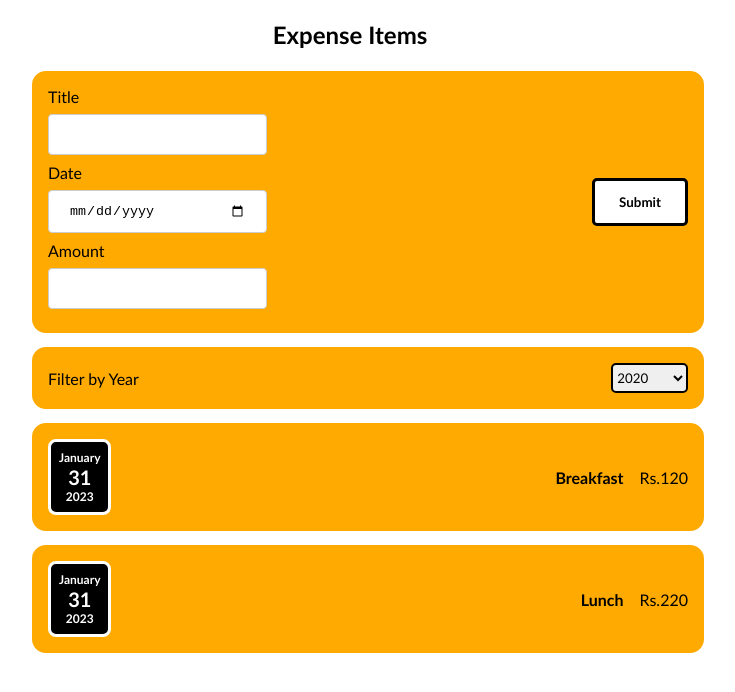
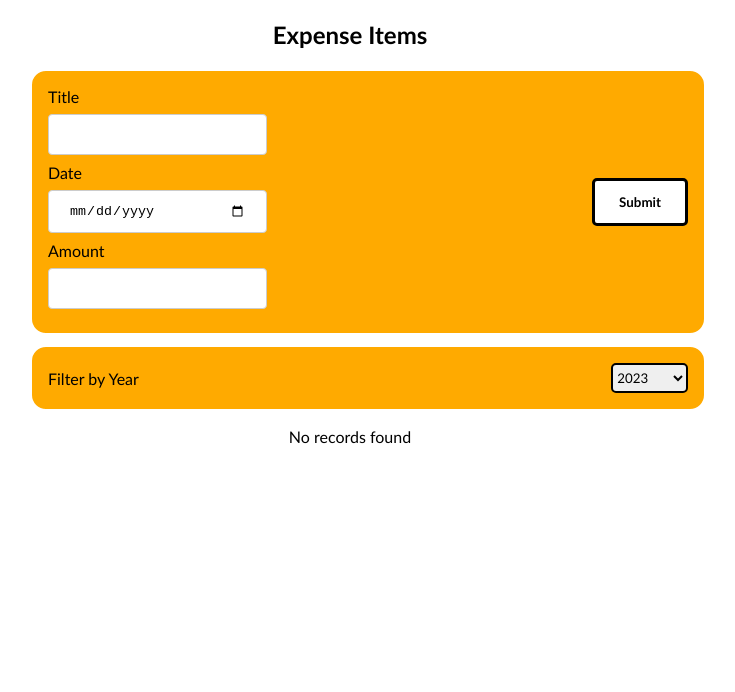
Before and after one commit to balayogesh007/React-Expense-list, a React (Create React App) app: page / in a window 1280 px wide. Shown: the top 692 px of the page, without its empty margins (290-1025 px from the left). Built offline with nearby package versions, Linux system fonts and the light colour scheme.

Commit message:
added filter -2

```diff
--- a/src/App.tsx
+++ b/src/App.tsx
@@ -1,19 +1,35 @@
+import { useState } from 'react';
 import './App.css';
 import { Expenses } from './components/Expenses/Expenses';
 import { NewExpense } from './components/NewExpense/NewExpense';
 import { CardWrapper } from './components/UI/CardWrapper';
 
+  const staticData = [
+    {
+      id: 1,
+      title: 'Breakfast',
+      amount: '30',
+      date: "2021-05-29"
+    },
+    {
+      id: 2,
+      title: 'Lunch',
+      amount: '120',
+      date: "2020-12-20"
+    }
+  ]
+
 function App() {
+  const [expenses, setExpenses] = useState(staticData)
   const addExpenseDataHandler = (expenseItems: any) => {
-    console.log("In App.tsx");
-    console.log(expenseItems);
-    return expenseItems
+    setExpenses((previousItems) => { return [expenseItems, ...previousItems] })
   }
+
   return (
     <CardWrapper className="App">
       <h2>Expense Items</h2>
       <NewExpense onAddExpense={addExpenseDataHandler} />
-      <Expenses/>
+      <Expenses items={expenses}/>
     </CardWrapper>
   );
 }
--- a/src/components/Expenses/ExpenseDate.jsx
+++ b/src/components/Expenses/ExpenseDate.jsx
@@ -1,9 +1,11 @@
 import './ExpenseDate.css';
+import moment  from 'moment';
 
 export const ExpenseDate = (props) => {
-  const month = props.date.toLocaleString('en-US', {month: 'long'});
-  const day = props.date.toLocaleString('en-US', {day: '2-digit'});
-  const year = props.date.getFullYear();
+  console.log("ExpenseDate line 5------", props);
+  const month = moment(props.date).format('MMMM');
+  const day = moment(props.date).format('DD')
+  const year = moment(props.date).year();
   return (
     <div className='expense-list-calendar'>
       <div className='month-name'>{month}</div>
--- a/src/components/Expenses/ExpenseItem.jsx
+++ b/src/components/Expenses/ExpenseItem.jsx
@@ -9,7 +9,7 @@ export const ExpenseItems = (props) => {
             <ExpenseDate date = {props.date}></ExpenseDate>
             <div className='expense-item-desc'>
                 <h4>{props.title}</h4>
-                <div className='expense-item-price'>{props.amount}</div>
+                <div className='expense-item-price'>Rs. {props.amount}</div>
             </div>
             {/* <button className='edit-expense' onClick={editTitleHandler}>Edit Title</button> */}
         </CardWrapper>
--- a/src/components/Expenses/Expenses.jsx
+++ b/src/components/Expenses/Expenses.jsx
@@ -1,27 +1,31 @@
 import { useState } from "react";
-import { ExpensesFilter } from "./ExpenseFilter"
-import { ExpenseItems } from "./ExpenseItem"
+import { ExpensesFilter } from "./ExpenseFilter";
+import { ExpenseItems } from "./ExpenseItem";
+import moment from "moment";
 
-export const Expenses = () => {
-  const [filtered, setFiltered] = useState('2020');
+export const Expenses = (props) => {
+  const setDefaultYear = moment(new Date()).year().toString();
+  const [filtered, setFiltered] = useState(setDefaultYear);
   const filterChangeHandler = (yearSelected) => {
     setFiltered(yearSelected);
   }
+
+  const filterExpenses = props.items.filter((expense) => {
+    const dateValue = moment(expense.date).year().toString();
+    return dateValue === filtered
+  })
   return (
     <div>
       <ExpensesFilter selected={filtered} onChangeFilter={filterChangeHandler} />
-      <ExpenseItems
-      title = {'Breakfast'}
-      amount = {'Rs.120'}
-      date = {new Date()}
-      >
-      </ExpenseItems>
-      <ExpenseItems
-      title = {'Lunch'}
-      amount = {'Rs.220'}
-      date = {new Date()}
-      >
-      </ExpenseItems>
+      {filterExpenses.length === 0 && <p>No records found</p>}
+      {filterExpenses.length > 0 && filterExpenses.map((data) => (
+        <ExpenseItems
+          key={data.id}
+          title={data.title}
+          amount={data.amount}
+          date={data.date}
+        />
+      ))}
     </div>
   )
 }
--- a/src/components/NewExpense/ExpenseForm.jsx
+++ b/src/components/NewExpense/ExpenseForm.jsx
@@ -40,7 +40,7 @@ export const ExpenseForm = (props) => {
       amount: amountInput,
       date: dateInput
     }
-    console.log("Data", expenseItemData);
+    console.log("Expense Form line 43", expenseItemData);
 
     props.onSaveExpenseData(expenseItemData);
 
--- a/src/components/NewExpense/NewExpense.jsx
+++ b/src/components/NewExpense/NewExpense.jsx
@@ -9,7 +9,7 @@ export const NewExpense = (props) => {
       ...usersExpenseData,
       id: Math.random().toString()
     }
-    console.log(expenseData);
+    console.log("New Expense line 12",expenseData);
     props.onAddExpense(expenseData);
   }
   return (
```
Also changed, not shown: 1 other file (tests, documents, lock files or other folders).
